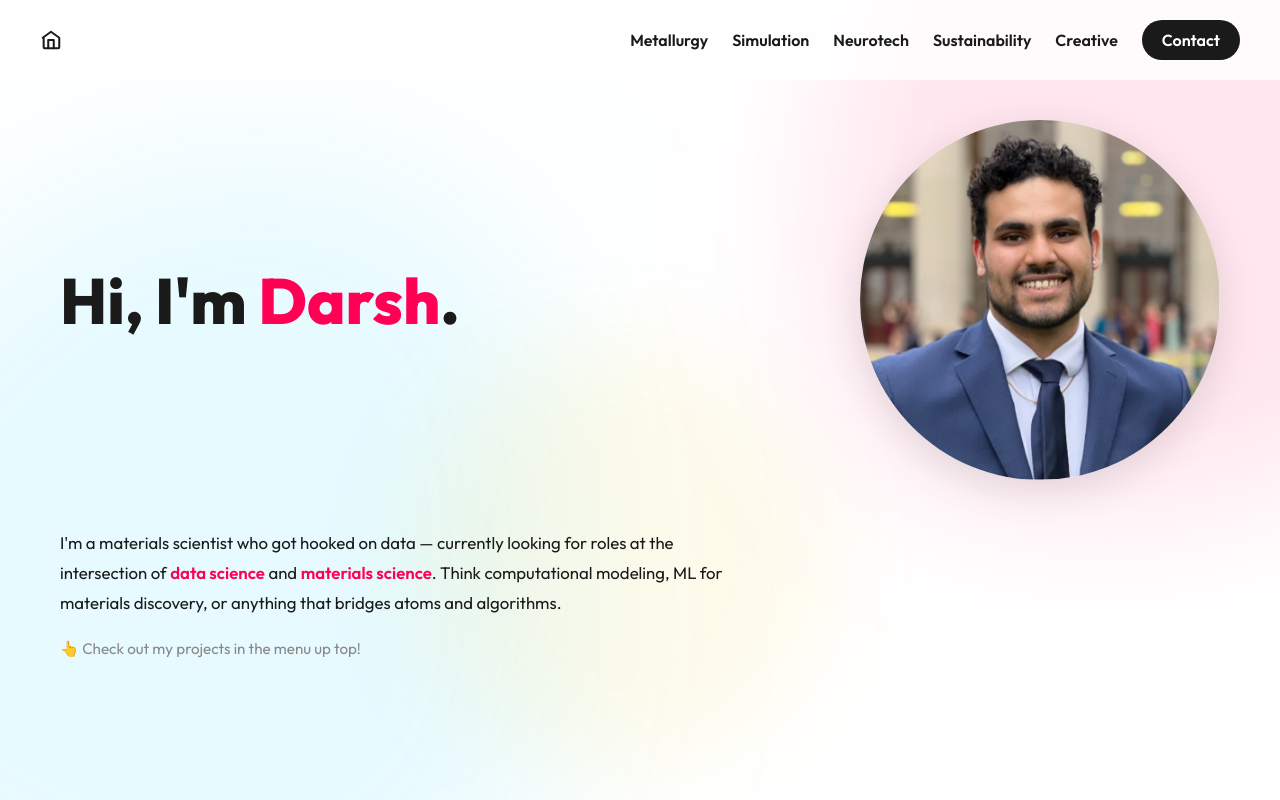
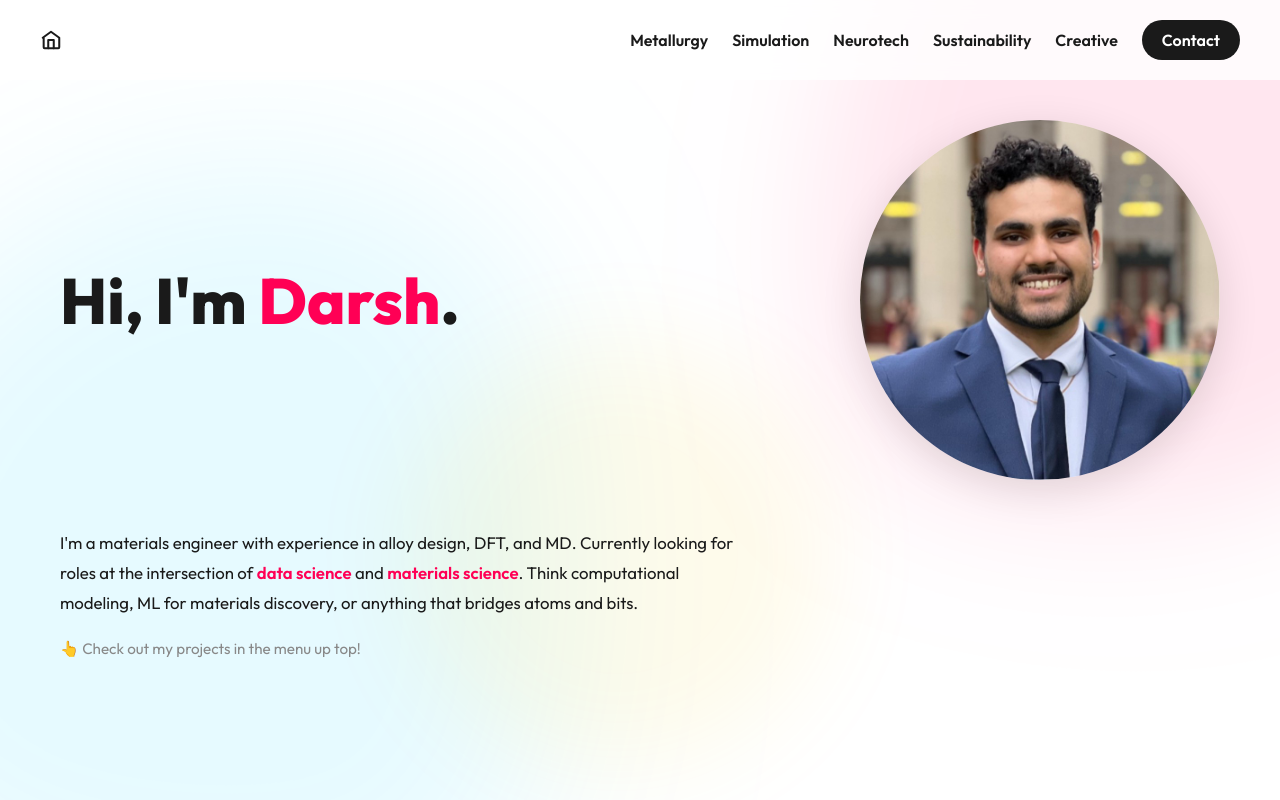
Before and after one commit to darsh-grewal/darsh-grewal.github.io, a React (Vite) app: page / in a window 1280 px wide. Built offline with nearby package versions, Linux system fonts and the light colour scheme.

Commit message:
homepage update2

```diff
--- a/src/pages/Home.jsx
+++ b/src/pages/Home.jsx
@@ -32,10 +32,10 @@ const Home = () => {
                 transition={{ delay: 0.3 }}
                 style={{ fontSize: '1.05rem', lineHeight: '1.8', color: 'var(--color-text)', maxWidth: '680px', margin: '32px 0 0 0' }}
             >
-                I'm a materials scientist who got hooked on data — currently looking for roles at the intersection of{' '}
+                I'm a materials engineer with experience in alloy design, DFT, and MD. Currently looking for roles at the intersection of{' '}
                 <span style={{ color: 'var(--color-paint-1)', fontWeight: 600 }}>data science</span> and{' '}
                 <span style={{ color: 'var(--color-paint-1)', fontWeight: 600 }}>materials science</span>.
-                Think computational modeling, ML for materials discovery, or anything that bridges atoms and algorithms.
+                Think computational modeling, ML for materials discovery, or anything that bridges atoms and bits.
             </motion.p>
 
             {/* Nudge to projects */}
```
